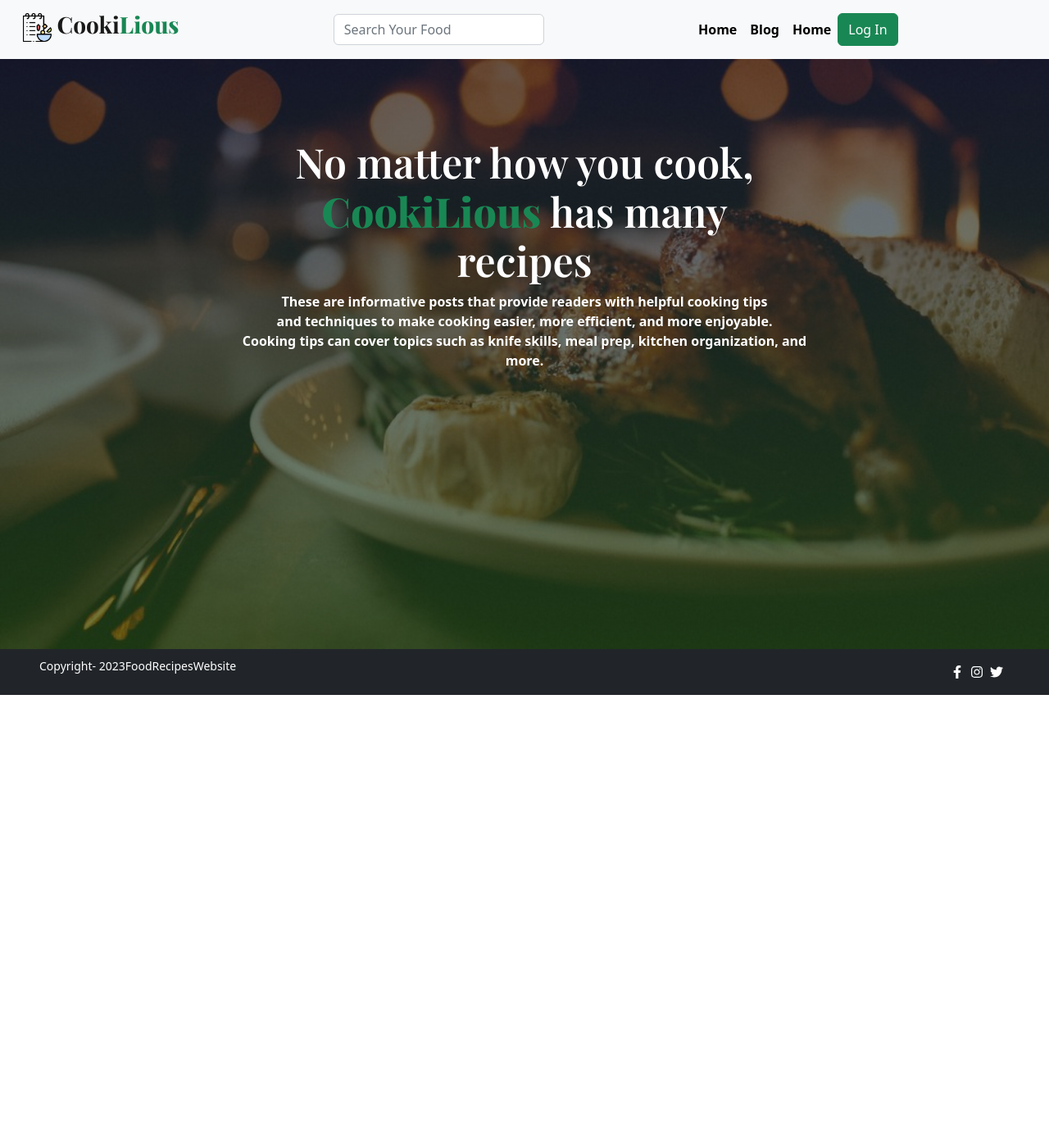
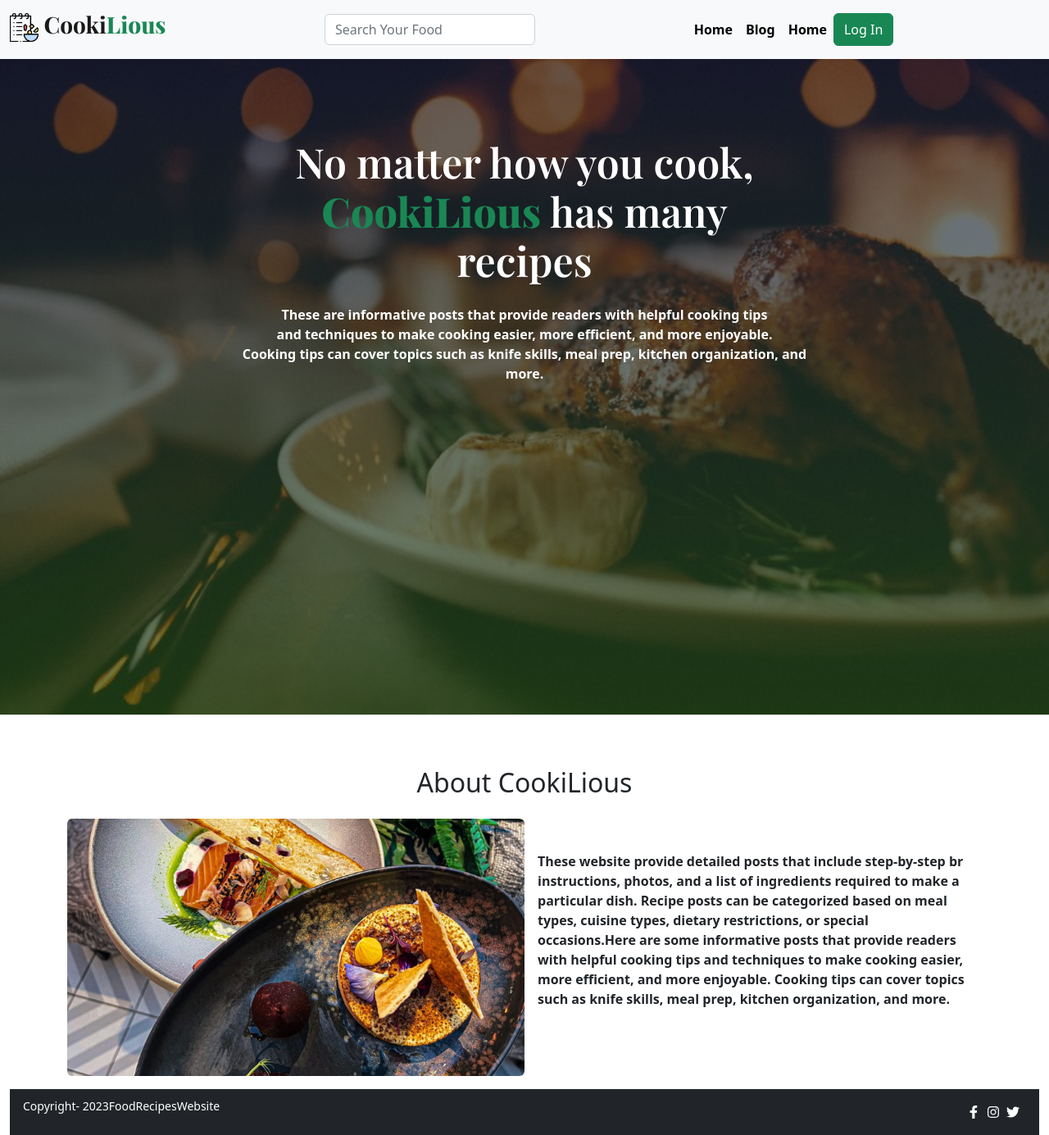
Before and after one commit to somaiya484/chef-client, a React (Vite) app: page / in a window 1280 px wide. Shown: the whole page at 82% size. Before the commit the page ends 848 px from the top, so only its background shows below. Built offline with nearby package versions, Linux system fonts and the light colour scheme.

Commit message:
About section created

```diff
--- a/index.html
+++ b/index.html
@@ -4,7 +4,7 @@
     <meta charset="UTF-8" />
     <link rel="icon" type="image/svg+xml" href="./src/assets/download.png" />
     <meta name="viewport" content="width=device-width, initial-scale=1.0" />
-    <title>Food</title>
+    <title>CookiLious</title>
   </head>
   <body>
     <div id="root"></div>
--- a/src/components/Home/Home.css
+++ b/src/components/Home/Home.css
@@ -3,7 +3,7 @@
 .home{
     text-align: center;
     color: white;
-    height: 90vh;
+    height:100vh;
     width: 100%;
     background-image: linear-gradient( #1013319b, #1b4a0d94), url(../../../src/assets/slide2.jpg);
     background-repeat: no-repeat;
--- a/src/components/Home/Home.jsx
+++ b/src/components/Home/Home.jsx
@@ -1,57 +1,18 @@
 import React from 'react';
-import { Carousel } from 'react-bootstrap';
-import slide1 from '../../../src/assets/slide1.jpg'
-import slide2 from '../../../src/assets/slide2.jpg'
-import slide3 from '../../../src/assets/slide3.jpg'
 import './Home.css'
+import About from '../Others/About/About';
 
 const Home = () => {
     return (
-        <div className='home'>
-            <div className='d-flex flex-column justify-content-center align-items-center'>
-                <h1 className='main-text mt-5 pt-5 px-3 fw-semibold'>No matter how you cook, <br /><span className='text-success fw-bolder'>CookiLious</span> has many<br></br> recipes</h1>
-                <p className='px-5 fw-semibold'>These are informative posts that provide readers with helpful cooking tips <br />  and techniques to make cooking easier, more efficient, and more enjoyable.<br /> Cooking tips can cover topics such as knife skills, meal prep, kitchen organization, and<br /> more.</p>
+        <div>
+            <div className='home'>
+                <div className='d-flex flex-column justify-content-center align-items-center'>
+                    <h1 className='main-text mt-5 pt-5 px-3 fw-semibold'>No matter how you cook, <br /><span className='text-success fw-bolder'>CookiLious</span> has many<br></br> recipes</h1>
+                    <p className='px-4 pt-3 fw-semibold pb-5 mb-5'>These are informative posts that provide readers with helpful cooking tips <br />  and techniques to make cooking easier, more efficient, and more enjoyable.<br /> Cooking tips can cover topics such as knife skills, meal prep, kitchen organization, and<br /> more.</p>
+                </div>
             </div>
+            <About></About>
         </div>
-
-        // <Carousel fade className='h-50'>
-        //     <Carousel.Item>
-        //         <img
-        //             className="d-block w-100"
-        //             src={slide1}
-        //             alt="First slide"
-        //         />
-        //         <Carousel.Caption>
-        //             <h3>First slide label</h3>
-        //             <p>Nulla vitae elit libero, a pharetra augue mollis interdum.</p>
-        //         </Carousel.Caption>
-        //     </Carousel.Item>
-        //     <Carousel.Item>
-        //         <img
-        //             className="d-block w-100"
-        //             src={slide2}
-        //             alt="Second slide"
-        //         />
-
-        //         <Carousel.Caption>
-        //             <h3>Second slide label</h3>
-        //             <p>Lorem ipsum dolor sit amet, consectetur adipiscing elit.</p>
-        //         </Carousel.Caption>
-        //     </Carousel.Item>
-        //     <Carousel.Item>
-        //         <img
-        //             className="d-block w-100"
-        //             src={slide3}
-        //         />
-
-        //         <Carousel.Caption>
-        //             <h3>Third slide label</h3>
-        //             <p>
-        //                 Praesent commodo cursus magna, vel scelerisque nisl consectetur.
-        //             </p>
-        //         </Carousel.Caption>
-        //     </Carousel.Item>
-        // </Carousel>
     );
 };
 
--- /dev/null
+++ b/src/components/Others/About/About.jsx
@@ -0,0 +1,25 @@
+import React from 'react';
+import { Container} from 'react-bootstrap';
+import slide3 from '../../../assets/slide3.jpg'
+
+const About = () => {
+    return (
+        <div className='container'>
+            <h2 className='text-center mt-5 pt-3'>About CookiLious</h2>
+            <div className="card mb-3  border-0 mt-4">
+                <div className="row g-0 ">
+                    <div className="col-md-6">
+                        <img src={slide3} className="img-fluid rounded-start w-100 rounded" alt="..."/>
+                    </div>
+                    <div className="col-md-6">
+                        <div className="card-body">
+                            <p className="card-text fw-semibold mt-4">These website provide detailed posts that include step-by-step br instructions, photos, and a list of ingredients required to make a particular dish. Recipe posts can be categorized based on meal types, cuisine types, dietary restrictions, or special occasions.Here are some  informative posts that provide readers with helpful cooking tips and techniques to make cooking easier, more efficient, and more enjoyable. Cooking tips can cover topics such as knife skills, meal prep, kitchen organization, and more.</p>
+                        </div>
+                    </div>
+                </div>
+            </div>
+        </div>
+    );
+};
+
+export default About;
--- a/src/components/Others/Footer/Footer.jsx
+++ b/src/components/Others/Footer/Footer.jsx
@@ -4,8 +4,8 @@ import { FaFacebookF, FaInstagram, FaTwitter } from 'react-icons/fa';
 
 const Footer = () => {
     return (
-        <div>
-            <div className='d-flex justify-content-between align-items-center bg-dark text-white py-2 px-5'>
+        <Container fluid>
+            <div className='d-flex justify-content-between align-items-center bg-dark text-white py-2 px-3'>
                 <div>
                     <p><small className='text-center'>Copyright- 2023FoodRecipesWebsite  </small></p>
                 </div>
@@ -15,7 +15,7 @@ const Footer = () => {
                     <FaTwitter></FaTwitter>
                 </div>
             </div>
-        </div>
+        </Container>
     );
 };
 
--- a/src/components/Others/Header/Header.jsx
+++ b/src/components/Others/Header/Header.jsx
@@ -11,7 +11,7 @@ const Header = () => {
     return (
         <Navbar bg="light" expand="lg">
             <Container fluid>
-                <Navbar.Brand className='h1 ms-3 fw-bold fs-3' href="#"><img src={logo} alt="" />  Cooki<span className='text-success fw-bolder'>Lious</span> </Navbar.Brand>
+                <Navbar.Brand className='h1 fw-bold fs-3' href="#"><img src={logo} alt="" />  Cooki<span className='text-success fw-bolder'>Lious</span> </Navbar.Brand>
                 <Navbar.Toggle aria-controls="navbarScroll" />
                 <Navbar.Collapse id="navbarScroll">
                     <Form className="d-flex ms-auto">
```
